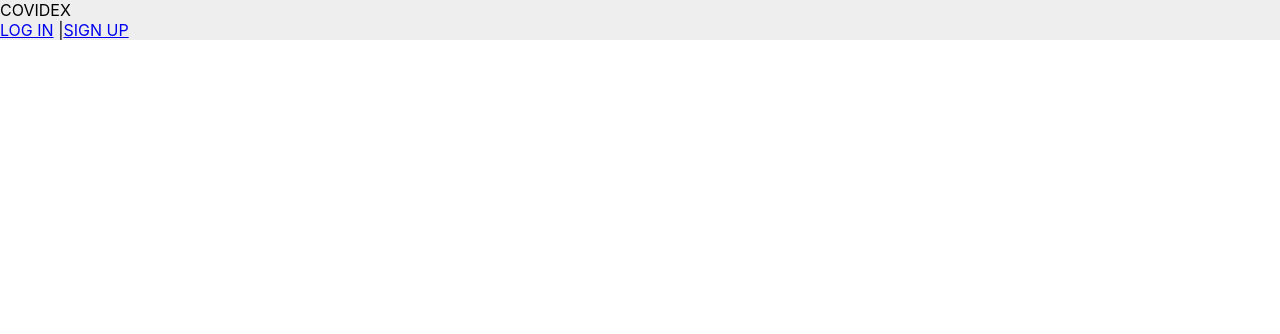
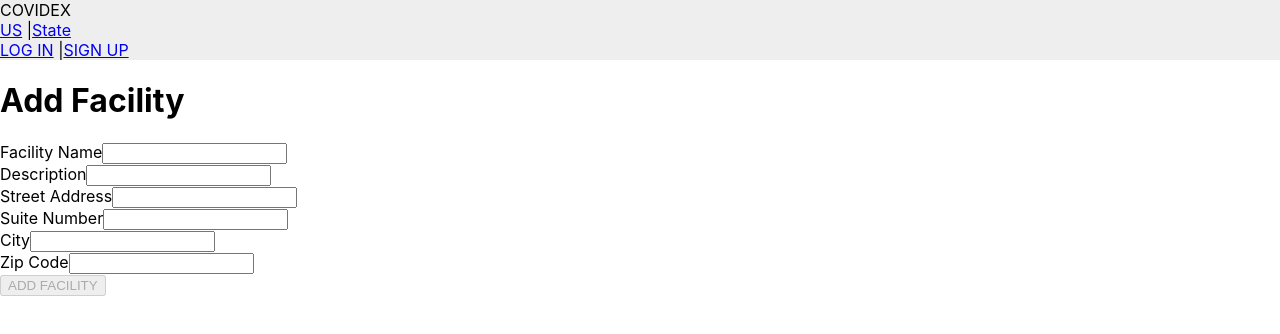
Before and after one commit to audarbe/covidex, a React (Create React App) app: page /facilities/add in a window 1280 px wide. Shown: the top 334 px of the page. Built offline with nearby package versions, Linux system fonts and the light colour scheme.

Commit message:
Create Facilty

```diff
--- a/src/components/NavBar/NavBar.jsx
+++ b/src/components/NavBar/NavBar.jsx
@@ -2,17 +2,17 @@ import React from 'react';
 import { Link } from 'react-router-dom';
 
 const NavBar = (props) => {
-    let nav = props.user ?
+    let userControlPanel = props.user ?
         <div>
-            <Link exact to='/'>US</Link> |
-            <Link exact to='/state'>State</Link> |
+            <Link to='/facilities'>MY FACILITIES</Link> |
             <Link
                 to=''
                 onClick={props.handleLogout}
             >
-                LOG OUT
+                 LOG OUT
             </Link> |
         WELCOME, {props.user.name}
+
         </div>
         :
         <div>
@@ -31,7 +31,9 @@ const NavBar = (props) => {
 
     return (
         <nav className='NavBar'>
-            {nav}
+        <Link exact to='/'>US</Link> |
+        <Link exact to='/state'>State</Link>
+        {userControlPanel}
         </nav>
     );
 };
--- a/src/index.js
+++ b/src/index.js
@@ -7,10 +7,8 @@ import * as serviceWorker from './serviceWorker';
 
 ReactDOM.render(
     <Router>
-        <Route component={App} />
-    </Router>,
-    document.getElementById('root')
-);
+        <Route render={({history}) => <App history={history} />} />
+    </Router>, document.getElementById('root'));
 
 // If you want your app to work offline and load faster, you can change
 // unregister() to register() below. Note this comes with some pitfalls.
--- /dev/null
+++ b/src/pages/AddFacilityPage/AddFacilityPage.jsx
@@ -0,0 +1,100 @@
+import React, { Component } from 'react';
+
+class AddFacilityPage extends Component {
+    state = {
+        invalidForm: true,
+        formData: {
+            name: '',
+            description: '',
+            streetAddress: '',
+            suiteNum: '',
+            city: '',
+            state: 'CA',
+            languages: 'EN',
+            zipCode: '',
+        }
+    };
+
+    formRef = React.createRef();
+
+    handleSubmit = e => {
+        e.preventDefault();
+        this.props.handleAddFacility(this.state.formData);
+    };
+
+    handleChange = e => {
+        const formData = { ...this.state.formData, [e.target.name]: e.target.value };
+        this.setState({
+            formData,
+            invalidForm: !this.formRef.current.checkValidity()
+        });
+    };
+
+    render() {
+        return (
+            <>
+                <h1>Add Facility</h1>
+                <form ref={this.formRef} autoComplete="off" onSubmit={this.handleSubmit}>
+                    <div>
+                        <label>Facility Name</label>
+                        <input
+                            name="name"
+                            value={this.state.formData.name}
+                            onChange={this.handleChange}
+                            required
+                        />
+                    </div>
+                    <div>
+                        <label>Description</label>
+                        <input
+                            name="description"
+                            value={this.state.formData.breed}
+                            onChange={this.handleChange}
+                            required
+                        />
+                    </div>
+                    <div>
+                        <label>Street Address</label>
+                        <input
+                            name="streetAddress"
+                            value={this.state.formData.age}
+                            onChange={this.handleChange}
+                        />
+                    </div>
+                    <div>
+                        <label>Suite Number</label>
+                        <input
+                            name="suiteNum"
+                            value={this.state.formData.age}
+                            onChange={this.handleChange}
+                        />
+                    </div>
+                    <div>
+                        <label>City</label>
+                        <input
+                            name="city"
+                            value={this.state.formData.age}
+                            onChange={this.handleChange}
+                        />
+                    </div>
+                    <div>
+                        <label>Zip Code</label>
+                        <input
+                            name="zipCode"
+                            value={this.state.formData.age}
+                            onChange={this.handleChange}
+                        />
+                    </div>
+                    <button
+                        type="submit"
+                        disabled={this.state.invalidForm}
+                    >
+                        ADD FACILITY
+          </button>
+                </form>
+            </>
+        );
+    }
+}
+
+export default AddFacilityPage;
--- a/src/pages/App/App.js
+++ b/src/pages/App/App.js
@@ -1,28 +1,40 @@
 import React, { Component } from 'react';
 import './App.css';
-import { NavLink, Route, Switch } from 'react-router-dom';
+import { Route } from 'react-router-dom';
 import UsStats from '../../components/UsStats/UsStats';
 import StateStats from '../../components/StateStats/StateStats';
 import SignupPage from '../SignUpPage/SignUpPage';
 import LogInPage from '../LogInPage/LogInPage';
 import userService from '../../utils/userService';
 import NavBar from '../../components/NavBar/NavBar';
+import * as facilityAPI from '../../services/facilities-api';
+import FacilityListPage from '../FacilitiesListPage/FacilitiesListPage';
+import AddFacilityPage from '../AddFacilityPage/AddFacilityPage';
 
 class App extends Component {
     constructor() {
         super();
         this.state = {
-            user: userService.getUser()
+            user: userService.getUser(),
+            facilities: [],
         }
+    };
+
+    handleAddFacility = async newFacilityData => {
+        const newFacility = await facilityAPI.create(newFacilityData);
+        this.setState(state => ({
+            facilities: [...state.facilities, newFacility]
+        }),
+            () => this.props.history.push('/facilities'));
     }
 
     handleLogout = () => {
         userService.logout();
-        this.setState({user: null});
+        this.setState({ user: null });
     };
 
     handleSignupOrLogin = () => {
-        this.setState({user: userService.getUser()});
+        this.setState({ user: userService.getUser() });
     }
 
     render() {
@@ -36,7 +48,6 @@ class App extends Component {
                     />
                 </header>
                 <main>
-                <Switch>
                     <Route exact path='/' render={() =>
                         <UsStats />
                     }
@@ -50,15 +61,23 @@ class App extends Component {
                             history={history}
                             handleSignupOrLogin={this.handleSignupOrLogin}
                         />
-                    }/>
+                    } />
                     <Route exact path='/login' render={({ history }) =>
                         <LogInPage
                             handleSignupOrLogin={this.handleSignupOrLogin}
                             history={history}
                         />
-                    }/>
-                </Switch>
-
+                    } />
+                    <Route exact path='/facilities' render={(props) =>
+                        <FacilityListPage
+                            facilities={this.state.facilities}
+                        />
+                    } />
+                    <Route exact path='/facilities/add' render={() =>
+                        <AddFacilityPage
+                            handleAddFacility={this.handleAddFacility}
+                        />
+                    } />
                 </main>
             </div>
         )
--- /dev/null
+++ b/src/pages/FacilitiesListPage/FacilitiesListPage.js
@@ -0,0 +1,16 @@
+import React from 'react';
+import { Link } from 'react-router-dom';
+
+function FacilityListPage(props) {
+    return (
+        <>
+            <h1>MY FACILITIES</h1>
+            <div>
+                <p>Facilities list here</p>
+                <Link to='/facilities/add'>Add new facility</Link>
+            </div>
+        </>
+    );
+}
+
+export default FacilityListPage;
--- /dev/null
+++ b/src/services/facilities-api.js
@@ -0,0 +1,9 @@
+const BASE_URL = '/api/facilities/add';
+
+export function create(facility) {
+    return fetch(BASE_URL, {
+      method: 'POST',
+      headers: {'content-type': 'application/json'},
+      body: JSON.stringify(facility)
+    }).then(res => res.json());
+  }
```
Also changed, not shown: controllers/api/facilities.js (added, +10 -0 lines), models/facility.js (added, +53 -0 lines), models/user.js (+6 -1 lines), routes/api/facilities.js (added, +7 -0 lines), server.js (+5 -2 lines), package.json (line endings or trailing spaces). Lines whose indentation alone changed are shown as unchanged.
